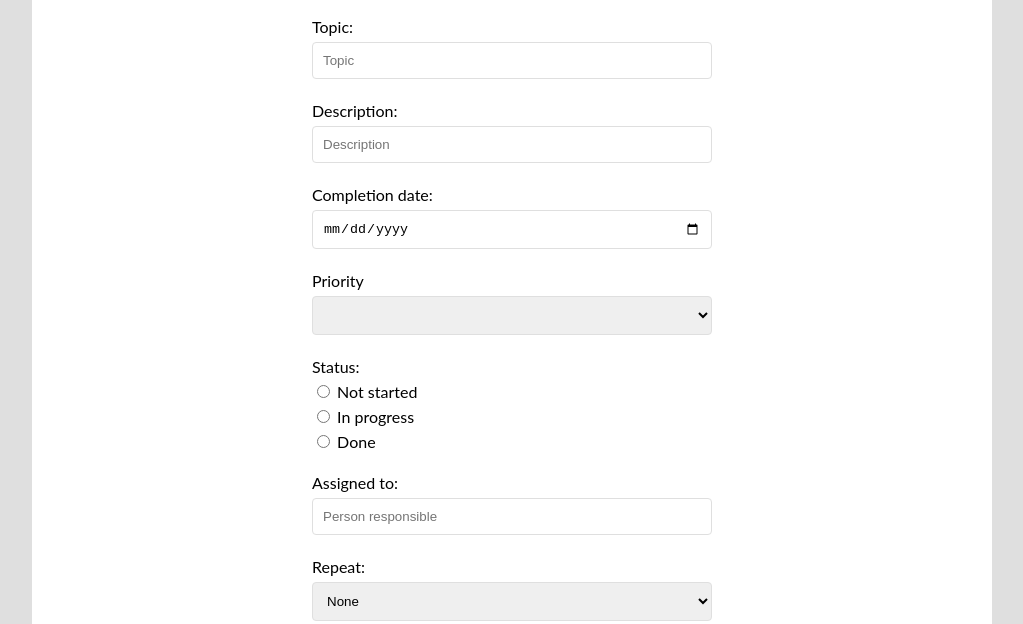
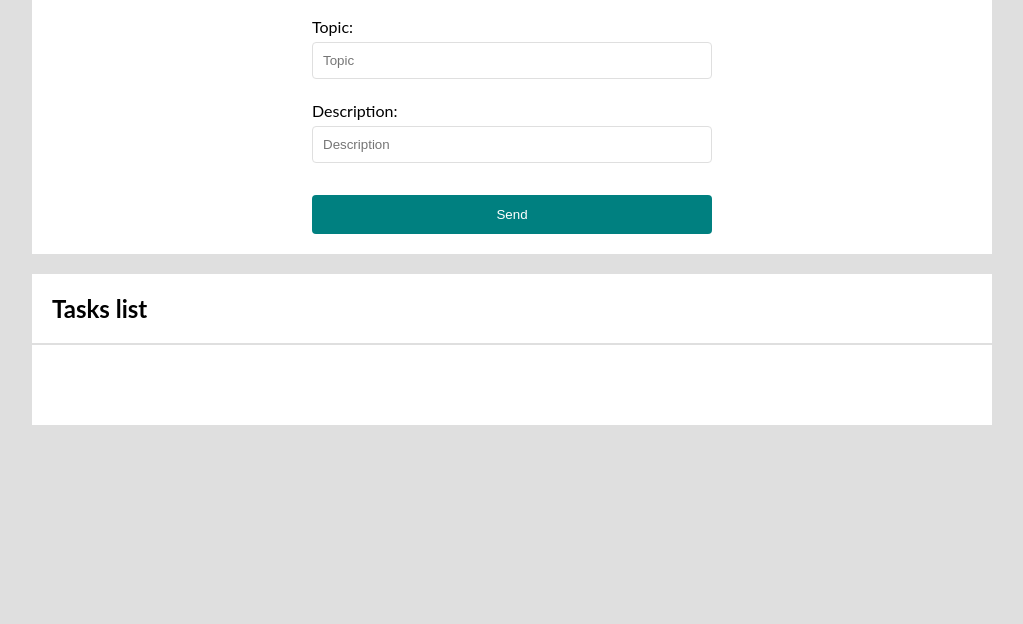
Before and after one commit to AngelikaMallek/formProjekt, a website built with Vite: page index.html in a window 1280 px wide. Shown: the part 176-800 px from the top of the page, without its empty margins (128-1151 px from the left). Built offline with nearby package versions, Linux system fonts and the light colour scheme.

Commit message:
HTML has been adapted to the task requirements

```diff
--- a/index.html
+++ b/index.html
@@ -30,55 +30,9 @@
               <div>
                 <label class="form__element">
                   Description:
-                  <input class="form__field" type="message" placeholder="Description" name="description">
+                  <input class="form__field" type="text" placeholder="Description" name="description">
                 </label>
                 <div class="errors" data-input="description"></div>
-              </div>
-              <div>
-                <label class="form__element">
-                  Completion date:
-                  <input class="form__field" type="date" placeholder="Completion date" name="date">
-                </label>
-                <div class="errors" data-input="date"></div>
-              </div>
-              <div>
-                <label class="form__element">
-                  Priority
-                  <select class="form__field" name="priority">
-                      <option value="" disabled selected></option>
-                      <option value="High">High</option>
-                      <option value="Medium">Medium</option>
-                      <option value="Low">Low</option>
-                      <option value="Optional">Optional</option>
-                  </select>
-                </label>
-                <div class="errors" data-input="priority"></div>
-              </div>
-              <div>
-                <label class="form__element">Status:</label>
-                <label><input type="radio" name="status" value="Not started"> Not started</label>
-                <label><input type="radio" name="status" value="In progress"> In progress</label>
-                <label><input type="radio" name="status" value="Done"> Done</label>
-                <div class="errors" data-input="status"></div>
-              </div>
-              <div>
-                <label class="form__element">
-                  Assigned to:
-                  <input class="form__field" type="text" name="assignedTo" placeholder="Person responsible">
-                </label>
-                <div class="errors" data-input="assignedTo"></div>
-              </div>
-              <div>
-                <label class="form__element">
-                  Repeat:
-                  <select class="form__field" name="repeat">
-                    <option value="">None</option>
-                    <option value="daily">Daily</option>
-                    <option value="weekly">Weekly</option>
-                    <option value="monthly">Monthly</option>
-                  </select>
-                </label>
-                <div class="errors" data-input="repeat"></div>
               </div>
               <button class="form__button" type="submit">Send</button>
             </form>
```
